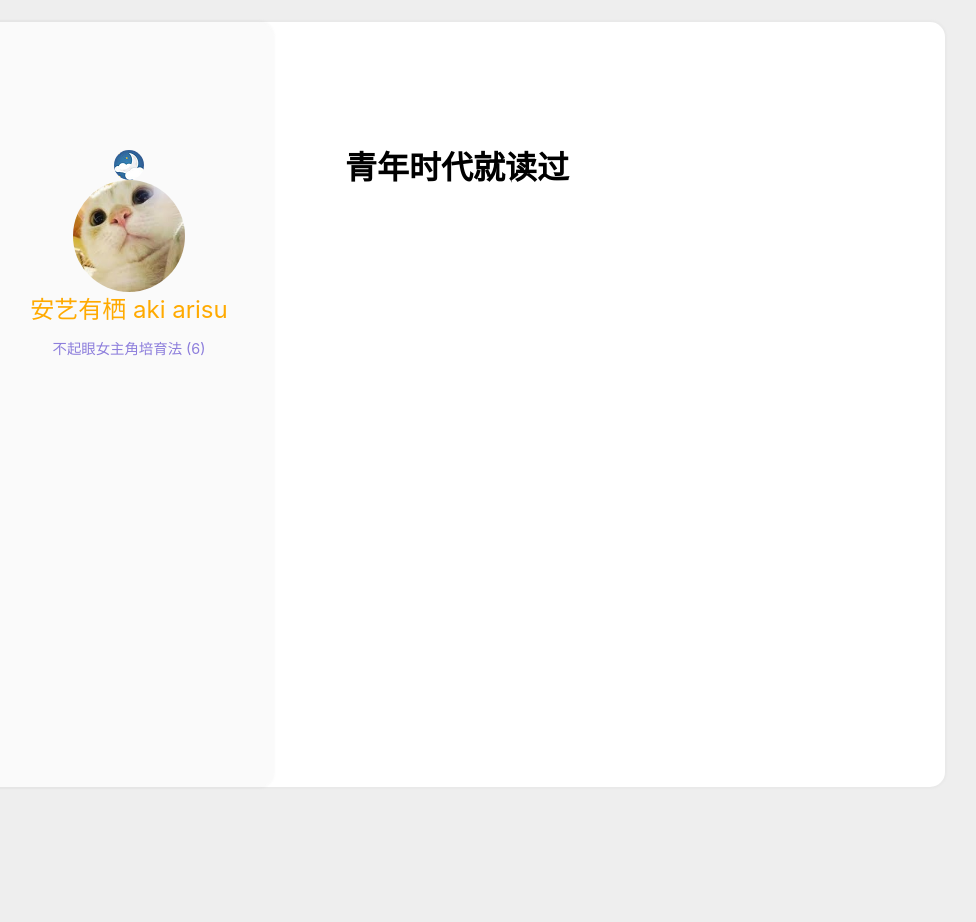
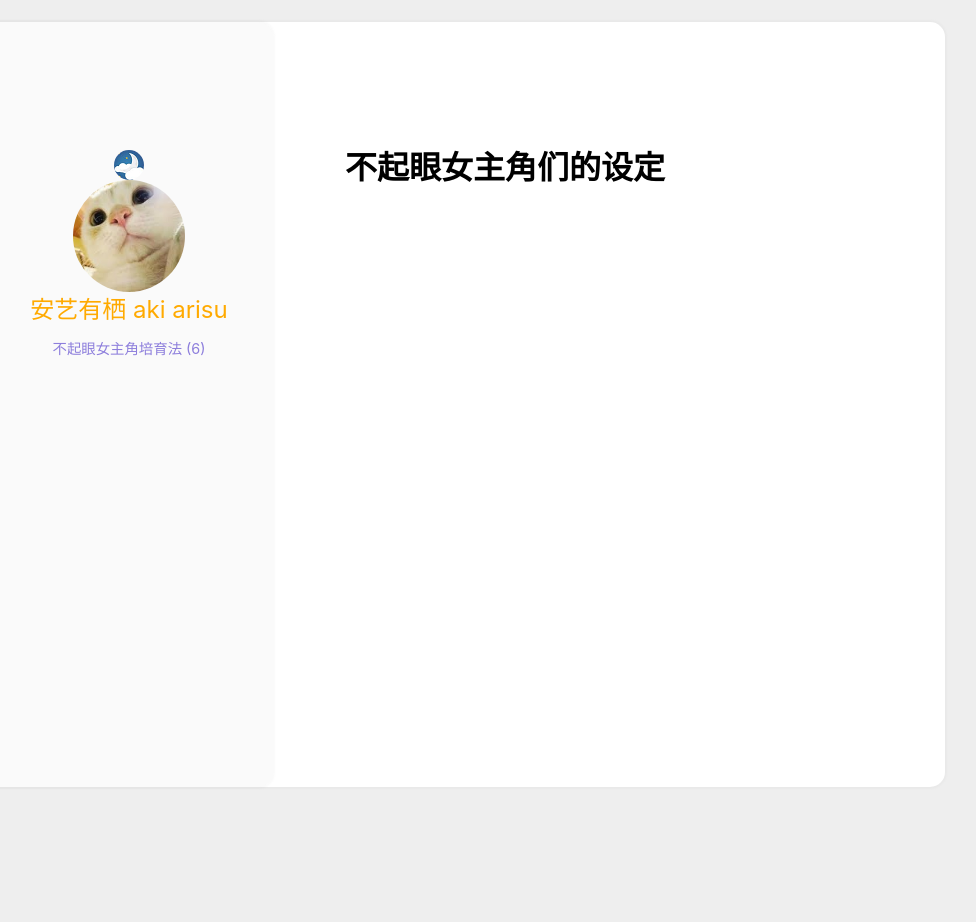
Before and after one commit to latalealice/latalealice.github.io, a Jekyll site: the page built from categories/青年时代就读过.html, in a window 1280 px wide. Shown: the whole page, without its empty margins (175-1151 px from the left). Built offline with Jekyll 4.4.1, drawn with Linux system fonts in a browser that asks for light colours.

Commit message:
Update 青年时代就读过.html

```diff
--- a/categories/青年时代就读过.html
+++ b/categories/青年时代就读过.html
@@ -1,6 +1,6 @@
 ---
 layout: page
-type: 青年时代就读过
+type: 不起眼女主角们的设定
 ---
 
 {% include archive.html %}
```
